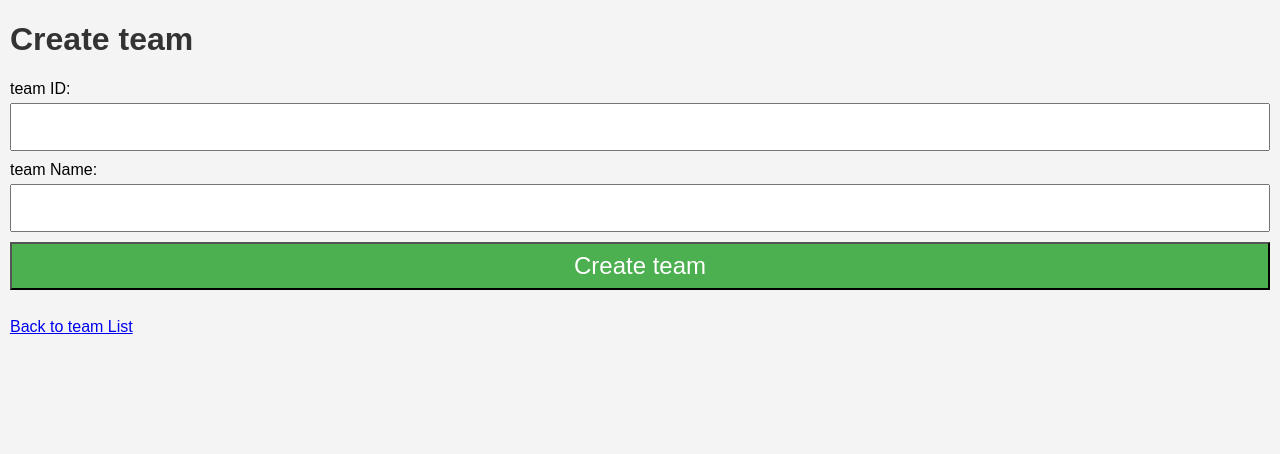
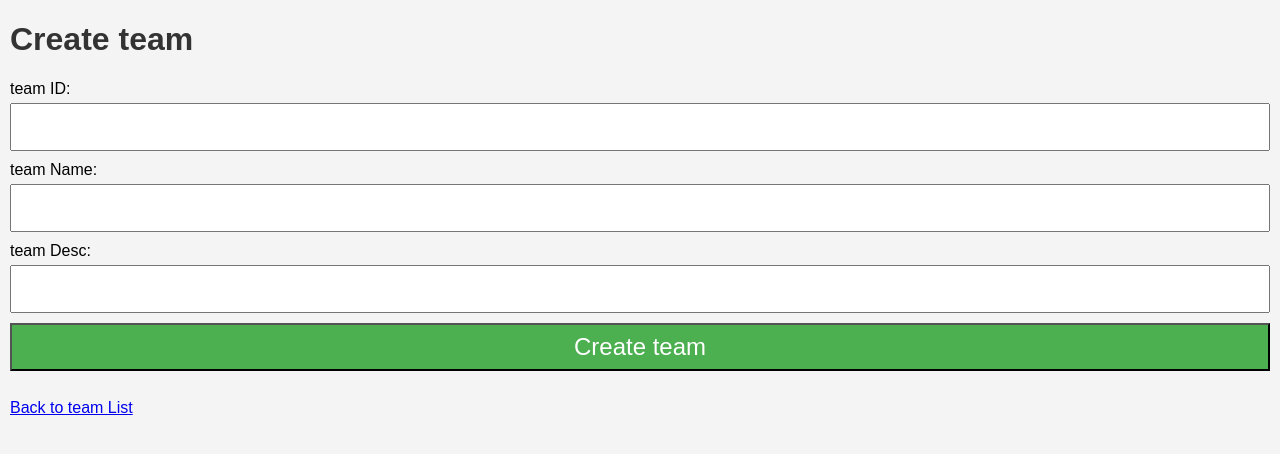
Before and after one commit to dpsg-beckum/iscout-task-dispatch, a Flask app: page /spielleitung/teams/create in a window 1280 px wide. Shown: the part 46-500 px from the top of the page. Run offline with Flask 3, Linux system fonts and the light colour scheme.

Commit message:
implemented Team Desc

```diff
--- a/iscouttaskdispatch/site/views/spielleitung/team.py
+++ b/iscouttaskdispatch/site/views/spielleitung/team.py
@@ -15,14 +15,15 @@ def index():
 @teams_site.route("/create", methods=["GET", "POST"])
 def createTeamSite():
     error_message = None
-    form_data = {"teamID": None, "name": ""}
+    form_data = {"teamID": None, "name": "", "desc": ""}
 
     if request.method == "POST":
         form_data["teamID"] = int(request.form.get("teamID"))
         form_data["name"] = request.form.get("name")
+        form_data["desc"] = request.form.get("desc")
 
         try:
-            createTeam(form_data["teamID"], form_data["name"])
+            createTeam(form_data["teamID"], form_data["name"], form_data["desc"])
             return redirect(url_for(".index"))
         except ElementAlreadyExists:
             error_message = "Team with the provided ID already exists."
@@ -50,20 +51,19 @@ def showTeam(teamID):
     return render_template("spielleitung/teams/team.html", team=getTeamViaID(teamID))
 
 
-@teams_site.route("/<int:teamID>/edit")
+@teams_site.route("/<int:teamID>/edit", methods=["GET", "POST"])
 def editTeam(teamID):
+    if request.method == "POST":
+        name = request.form.get("name")
+        desc = request.form.get("desc")
+        if name:
+            updateTeam(teamID, name, desc)
+            return redirect(url_for(".index"))
+        else:
+            abort(400)
+
     team = getTeamViaID(teamID)
     if team:
         return render_template("spielleitung/teams/edit.html", team=team)
     else:
         return render_template("error.html", error_message="Task does not exist.")
-
-@teams_site.route("/<int:teamID>/update", methods=["POST"])
-def updateTeam(teamID):
-    name = request.form.get("name")
-    if name:
-        setTeamName(teamID, name)
-    else:
-        abort(400)
-
-    return redirect(url_for(".index"))
--- a/iscouttaskdispatch/templates/spielleitung/teams/create.html
+++ b/iscouttaskdispatch/templates/spielleitung/teams/create.html
@@ -11,6 +11,8 @@
         <br>
         <label for="name">team Name:</label>
         <input class="form-input" type="text" id="name" name="name" value="{{ form_data['name'] }}">
+        <label for="desc">team Desc:</label>
+        <input class="form-input" type="text" id="desc" name="desc" value="{{ form_data['desc'] }}">
         <br>
         <input class="form-input form-submit" type="submit" value="Create team">
     </form>
--- a/iscouttaskdispatch/templates/spielleitung/teams/edit.html
+++ b/iscouttaskdispatch/templates/spielleitung/teams/edit.html
@@ -6,9 +6,12 @@
 <div class="page-div">
     <div>
         <h1>Edit Team {{ team.teamID }}</h1>
-        <form action="{{ url_for('.updateTeam', teamID=team.teamID) }}" method="post">
+        <form action="{{ url_for('.editTeam', teamID=team.teamID) }}" method="post">
             <label for="name">Team Name:</label>
             <input class="form-input" type="text" id="name" name="name" value="{{ team.name }}">
+            <br>
+            <label for="desc">Team Desc:</label>
+            <input class="form-input" type="desc" id="desc" name="desc" value="{{ team.description }}">
             <br>
             <input class="form-input form-submit" type="submit" value="Update Team">
         </form>
--- a/iscouttaskdispatch/templates/spielleitung/teams/index.html
+++ b/iscouttaskdispatch/templates/spielleitung/teams/index.html
@@ -17,6 +17,7 @@
                 <tr>
                     <th>teamID</th>
                     <th>name</th>
+                    <th>Description</th>
                     <th>Actions</th>
                 </tr>
             </thead>
@@ -25,6 +26,7 @@
                 <tr>
                     <td>{{ team.teamID }}</td>
                     <td>{{ team.name }}</td>
+                    <td>{{ team.description }}</td>
                     <td>
                         <div>
                             <a href="{{ url_for('.editTeam', teamID=team.teamID) }}">Edit</a>
```
Also changed, not shown: iscouttaskdispatch/database/handel.py (+4 -3 lines).
